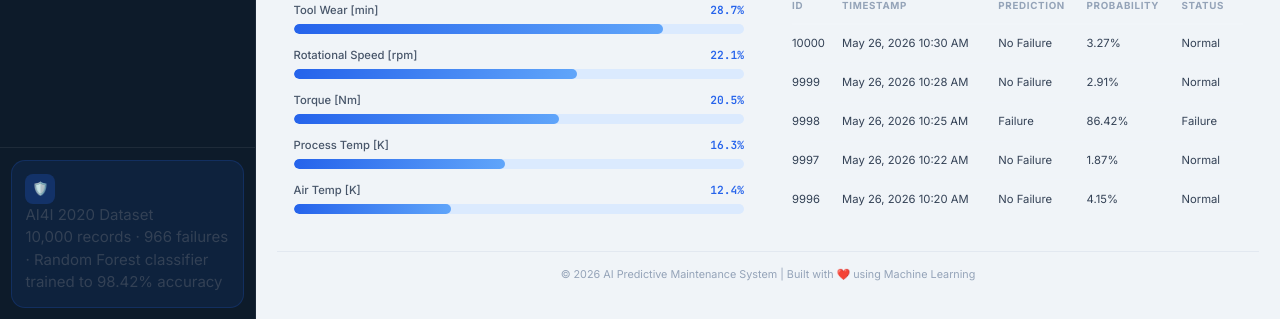
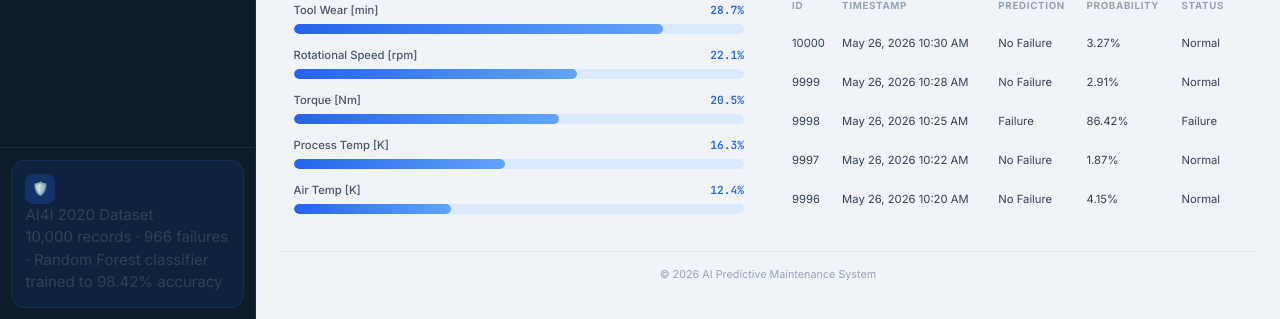
Before and after one commit to Suryansh9369/AI-Based-Predictive-Maintenance-Failure-Detection-System, a Flask app: page / in a window 1280 px wide. Shown: the part 919-1238 px from the top of the page. Run offline with Flask 3, Linux system fonts and the light colour scheme.

Commit message:
index.html

```diff
--- a/templates/index.html
+++ b/templates/index.html
@@ -548,7 +548,7 @@
 
       <!-- Footer -->
       <footer class="dashboard-footer">
-        &copy; 2026 AI Predictive Maintenance System | Built with &#x2764;&#xFE0F; using Machine Learning
+        &copy; 2026 AI Predictive Maintenance System
       </footer>
 
     </main>
```
